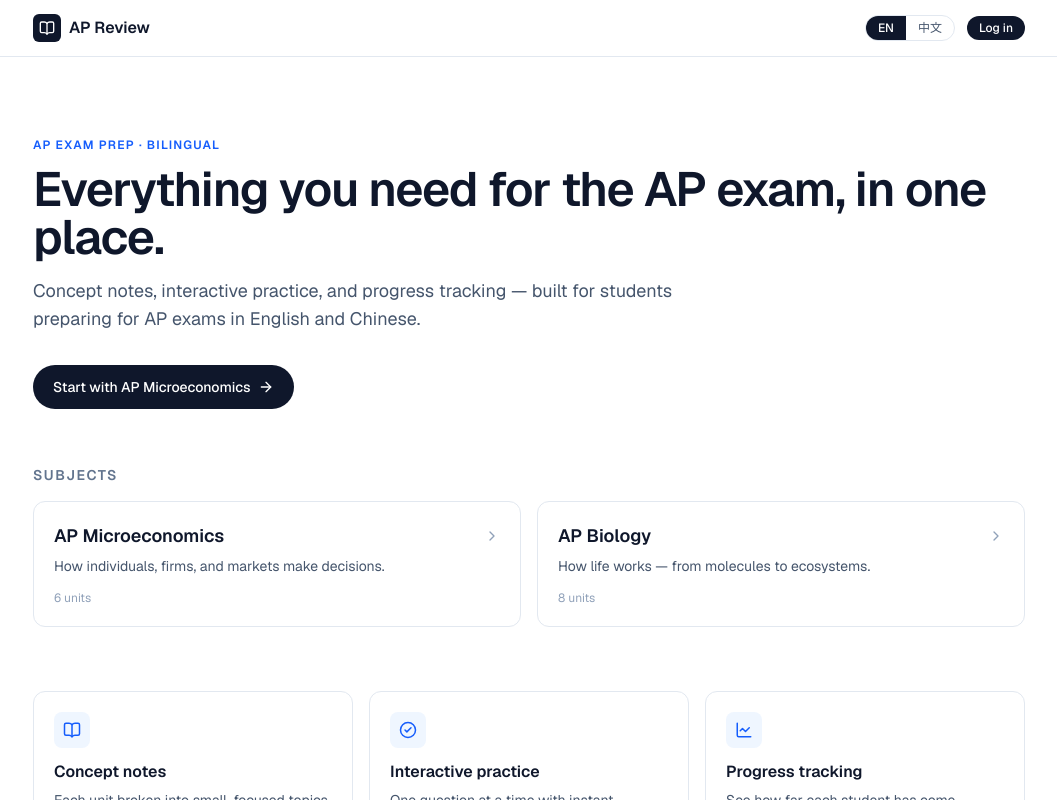
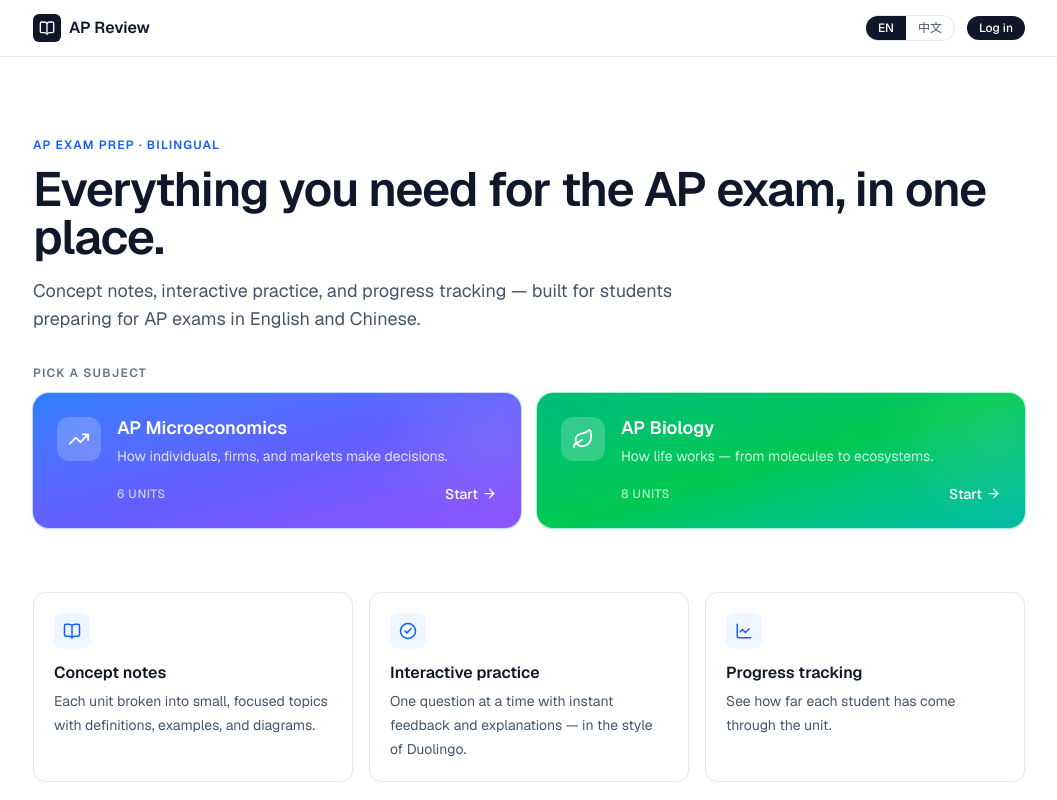
Before and after one commit to Rockman6/ap-review-app, a Next.js app: page / in a window 1280 px wide. Shown: the top 800 px of the page, without its empty margins (111-1168 px from the left). Built offline with nearby package versions, Linux system fonts and the light colour scheme; no server answers.

Commit message:
redesign landing subjects as gradient buttons

```diff
--- a/app/page.tsx
+++ b/app/page.tsx
@@ -1,9 +1,27 @@
 "use client";
 
 import Link from "next/link";
-import { ArrowRight, BookOpen, CheckCircle2, ChevronRight, LineChart } from "lucide-react";
+import { ArrowRight, BookOpen, CheckCircle2, LineChart, Leaf, TrendingUp } from "lucide-react";
 import { useT } from "@/components/LocaleProvider";
-import { subjects } from "@/lib/content";
+import { subjects, type Subject } from "@/lib/content";
+
+const subjectStyles: Record<
+  string,
+  { icon: React.ReactNode; gradient: string; ring: string; iconBg: string }
+> = {
+  "ap-micro": {
+    icon: <TrendingUp size={22} />,
+    gradient: "from-blue-500 via-indigo-500 to-violet-500",
+    ring: "ring-blue-200",
+    iconBg: "bg-white/20",
+  },
+  "ap-bio": {
+    icon: <Leaf size={22} />,
+    gradient: "from-emerald-500 via-green-500 to-teal-500",
+    ring: "ring-emerald-200",
+    iconBg: "bg-white/20",
+  },
+};
 
 export default function Landing() {
   const t = useT();
@@ -25,40 +43,12 @@ export default function Landing() {
             zh: "概念笔记、互动练习、进度追踪——为备战 AP 考试的中英文学生而打造。",
           })}
         </p>
-        <div className="mt-8 flex flex-wrap gap-3 sm:justify-start">
-          <Link
-            href={`/subjects/${subjects[0].slug}`}
-            className="inline-flex items-center gap-2 rounded-full bg-slate-900 px-5 py-3 text-sm font-medium text-white transition hover:bg-slate-700"
-          >
-            {t({ en: `Start with ${subjects[0].title.en}`, zh: `从 ${subjects[0].title.zh} 开始` })}
-            <ArrowRight size={16} />
-          </Link>
-        </div>
-      </section>
-
-      <section className="mt-14">
-        <h2 className="text-sm font-semibold uppercase tracking-widest text-slate-500">
-          {t({ en: "Subjects", zh: "科目" })}
-        </h2>
-        <div className="mt-4 grid gap-4 sm:grid-cols-2">
+        <p className="mt-8 text-xs font-semibold uppercase tracking-widest text-slate-500">
+          {t({ en: "Pick a subject", zh: "选择科目" })}
+        </p>
+        <div className="mt-3 grid gap-4 sm:grid-cols-2">
           {subjects.map((subject) => (
-            <Link
-              key={subject.slug}
-              href={`/subjects/${subject.slug}`}
-              className="group rounded-xl border border-slate-200 bg-white p-5 transition hover:-translate-y-0.5 hover:border-slate-300 hover:shadow-sm"
-            >
-              <div className="flex items-center justify-between">
-                <h3 className="text-lg font-semibold text-slate-900">{t(subject.title)}</h3>
-                <ChevronRight size={16} className="text-slate-400 transition group-hover:translate-x-0.5 group-hover:text-slate-700" />
-              </div>
-              <p className="mt-1 text-sm leading-6 text-slate-600">{t(subject.tagline)}</p>
-              <p className="mt-3 text-xs text-slate-400">
-                {t({
-                  en: `${subject.units.length} units`,
-                  zh: `${subject.units.length} 个单元`,
-                })}
-              </p>
-            </Link>
+            <SubjectButton key={subject.slug} subject={subject} />
           ))}
         </div>
       </section>
@@ -93,6 +83,45 @@ export default function Landing() {
   );
 }
 
+function SubjectButton({ subject }: { subject: Subject }) {
+  const t = useT();
+  const style = subjectStyles[subject.slug] ?? {
+    icon: <BookOpen size={22} />,
+    gradient: "from-slate-600 via-slate-700 to-slate-800",
+    ring: "ring-slate-200",
+    iconBg: "bg-white/20",
+  };
+  return (
+    <Link
+      href={`/subjects/${subject.slug}`}
+      className={`group relative block overflow-hidden rounded-2xl bg-gradient-to-br ${style.gradient} p-6 text-white shadow-sm ring-1 ${style.ring} transition hover:-translate-y-0.5 hover:shadow-lg`}
+    >
+      <div className="absolute -right-8 -top-8 h-32 w-32 rounded-full bg-white/10 blur-2xl transition group-hover:bg-white/20" />
+      <div className="relative flex items-start gap-4">
+        <div className={`flex h-11 w-11 flex-none items-center justify-center rounded-xl ${style.iconBg} backdrop-blur-sm`}>
+          {style.icon}
+        </div>
+        <div className="flex-1">
+          <h3 className="text-lg font-semibold leading-tight">{t(subject.title)}</h3>
+          <p className="mt-1 text-sm leading-6 text-white/80">{t(subject.tagline)}</p>
+          <div className="mt-4 flex items-center justify-between">
+            <span className="text-xs font-medium uppercase tracking-wider text-white/70">
+              {t({
+                en: `${subject.units.length} units`,
+                zh: `${subject.units.length} 个单元`,
+              })}
+            </span>
+            <span className="inline-flex items-center gap-1 text-sm font-medium text-white transition group-hover:gap-2">
+              {t({ en: "Start", zh: "开始" })}
+              <ArrowRight size={15} />
+            </span>
+          </div>
+        </div>
+      </div>
+    </Link>
+  );
+}
+
 function Feature({ icon, title, body }: { icon: React.ReactNode; title: string; body: string }) {
   return (
     <div className="rounded-xl border border-slate-200 bg-white p-5">
```
